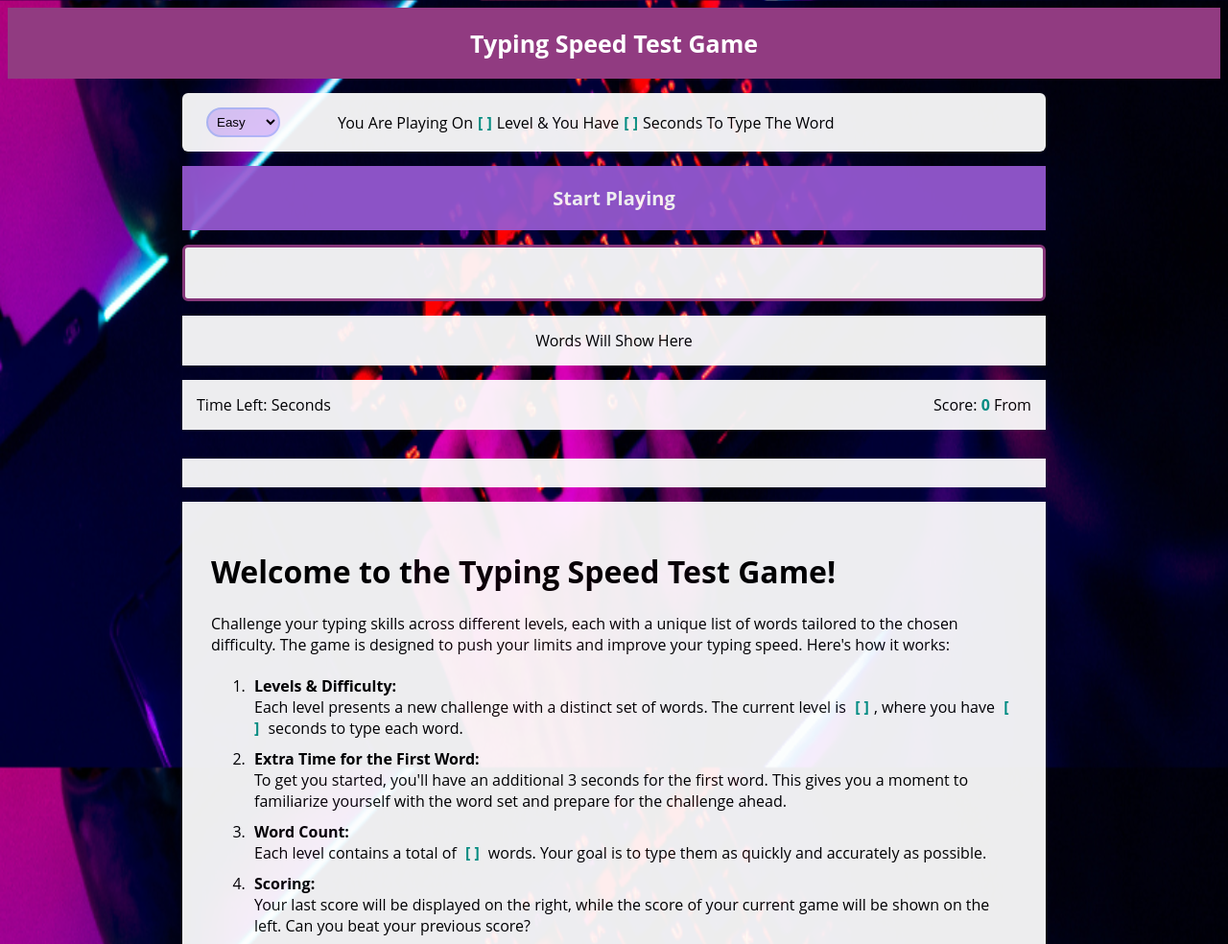
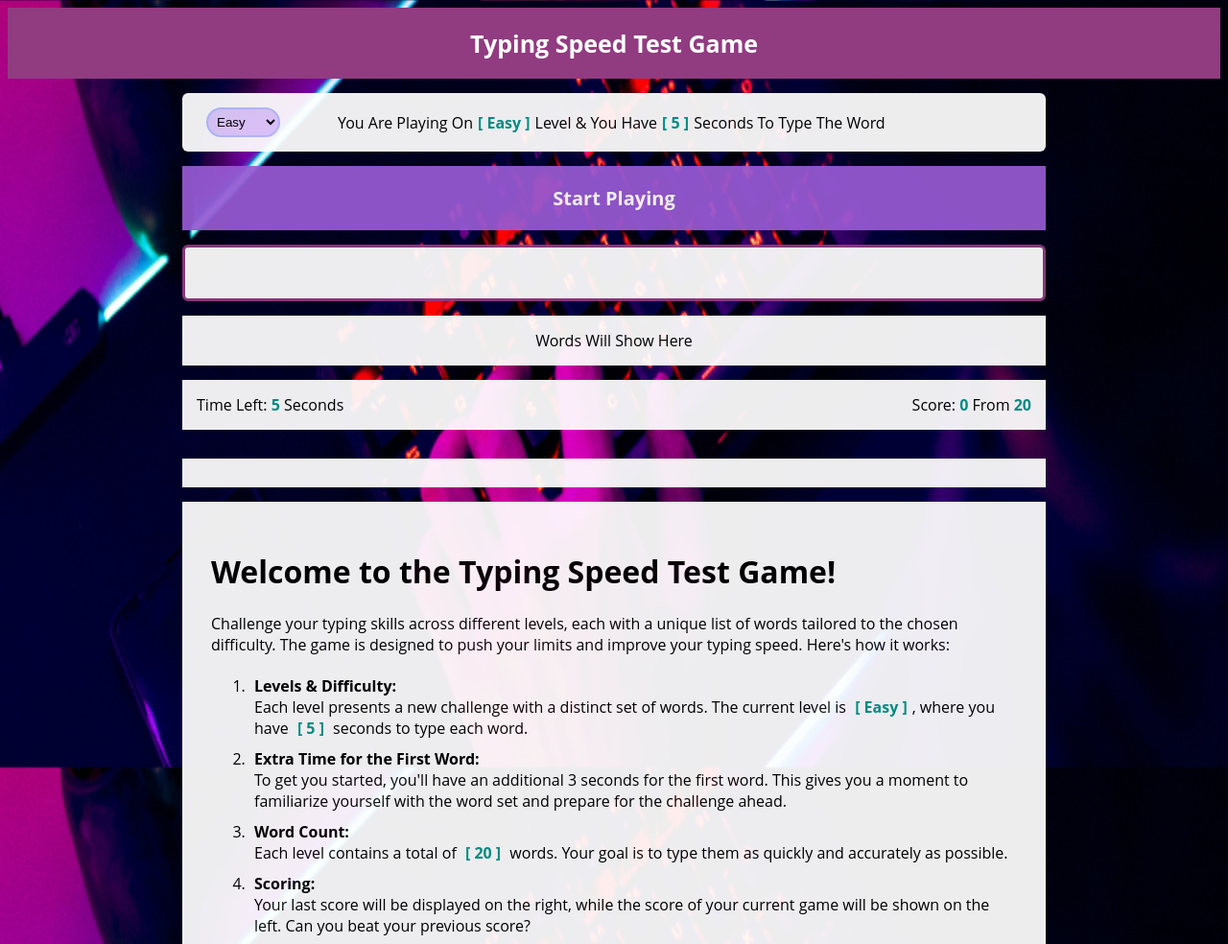
Before and after one commit to Gerges-Creative/pipeline-graduation-project, a plain HTML site: page index.html in a window 1280 px wide. Shown: the top 984 px of the page at 96% size. Drawn offline with Linux system fonts and the light colour scheme.

Commit message:
Jenkins is working

```diff
--- a/index.html
+++ b/index.html
@@ -61,6 +61,6 @@
               </div>
             </div>
           </div>
-          <script src="app0.js"></script>
+          <script src="app.js"></script>
     </body>
 </html>
```
